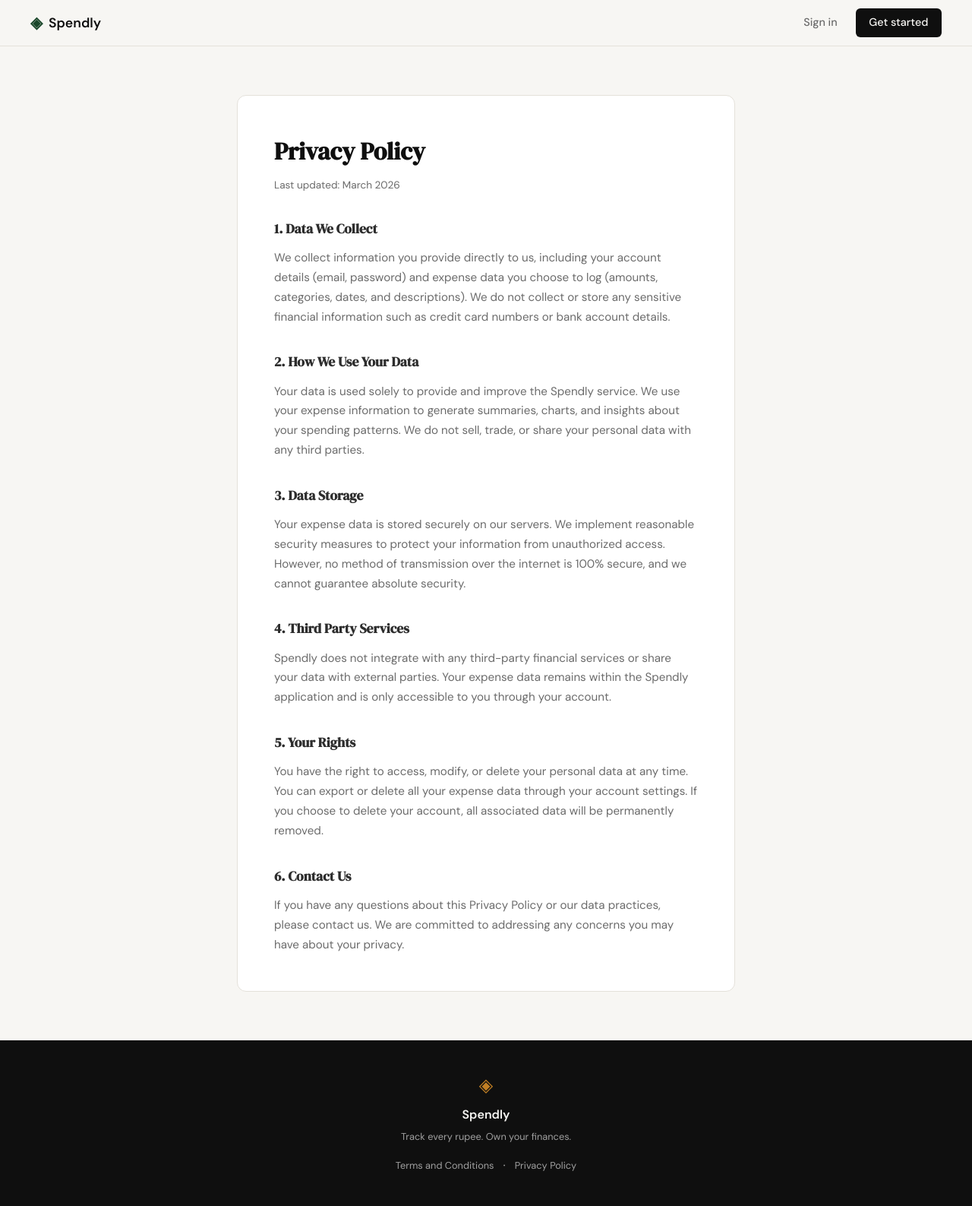
After one commit to Shruti-Agrawal24/spendly, a Flask app: page /privacy in a window 1280 px wide. The commit adds this page. Shown: the whole page at 76% size. Run offline with Flask 3, Linux system fonts and the light colour scheme.

Commit message:
landing: add privacy policy page and route

```diff
--- a/app.py
+++ b/app.py
@@ -25,6 +25,11 @@ def login():
 @app.route("/terms")
 def terms():
     return render_template("terms.html")
+
+
+@app.route("/privacy")
+def privacy():
+    return render_template("privacy.html")
 
 
 # ------------------------------------------------------------------ #
--- a/static/css/style.css
+++ b/static/css/style.css
@@ -478,6 +478,53 @@ a { color: inherit; text-decoration: none; }
 .auth-switch a:hover { text-decoration: underline; }
 
 /* ------------------------------------------------------------------ */
+/* Terms page                                                          */
+/* ------------------------------------------------------------------ */
+
+.terms-section {
+    padding: 4rem 2rem;
+    max-width: 720px;
+    margin: 0 auto;
+}
+
+.terms-inner {
+    background: var(--paper-card);
+    border: 1px solid var(--border);
+    border-radius: var(--radius-md);
+    padding: 3rem;
+}
+
+.terms-title {
+    font-family: var(--font-display);
+    font-size: 2rem;
+    color: var(--ink);
+    margin-bottom: 0.5rem;
+}
+
+.terms-updated {
+    font-size: 0.85rem;
+    color: var(--ink-muted);
+    margin-bottom: 2rem;
+}
+
+.terms-block { margin-bottom: 2rem; }
+
+.terms-block:last-child { margin-bottom: 0; }
+
+.terms-heading {
+    font-family: var(--font-display);
+    font-size: 1.1rem;
+    color: var(--ink-soft);
+    margin-bottom: 0.75rem;
+}
+
+.terms-text {
+    font-size: 0.95rem;
+    color: var(--ink-muted);
+    line-height: 1.7;
+}
+
+/* ------------------------------------------------------------------ */
 /* Footer                                                              */
 /* ------------------------------------------------------------------ */
 
@@ -507,6 +554,27 @@ a { color: inherit; text-decoration: none; }
     color: var(--ink-faint);
 }
 
+.footer-links {
+    display: flex;
+    align-items: center;
+    gap: 0.75rem;
+    margin-top: 0.5rem;
+}
+
+.footer-links a {
+    font-size: 0.8rem;
+    color: var(--ink-faint);
+    transition: color 0.2s;
+}
+
+.footer-links a:hover {
+    color: var(--paper);
+}
+
+.footer-divider {
+    color: var(--ink-faint);
+}
+
 /* ------------------------------------------------------------------ */
 /* Responsive                                                          */
 /* ------------------------------------------------------------------ */
--- a/templates/base.html
+++ b/templates/base.html
@@ -36,7 +36,8 @@
             <p class="footer-copy">Track every rupee. Own your finances.</p>
             <div class="footer-links">
                 <a href="/terms">Terms and Conditions</a>
-                <a href="#">Privacy Policy</a>
+                <span class="footer-divider">·</span>
+                <a href="/privacy">Privacy Policy</a>
             </div>
         </div>
     </footer>
--- /dev/null
+++ b/templates/privacy.html
@@ -0,0 +1,67 @@
+{% extends "base.html" %}
+
+{% block title %}Privacy Policy — Spendly{% endblock %}
+
+{% block content %}
+
+<section class="terms-section">
+    <div class="terms-inner">
+        <h1 class="terms-title">Privacy Policy</h1>
+        <p class="terms-updated">Last updated: March 2026</p>
+
+        <section class="terms-block">
+            <h2 class="terms-heading">1. Data We Collect</h2>
+            <p class="terms-text">
+                We collect information you provide directly to us, including your account details (email, password)
+                and expense data you choose to log (amounts, categories, dates, and descriptions). We do not collect
+                or store any sensitive financial information such as credit card numbers or bank account details.
+            </p>
+        </section>
+
+        <section class="terms-block">
+            <h2 class="terms-heading">2. How We Use Your Data</h2>
+            <p class="terms-text">
+                Your data is used solely to provide and improve the Spendly service. We use your expense information
+                to generate summaries, charts, and insights about your spending patterns. We do not sell, trade, or
+                share your personal data with any third parties.
+            </p>
+        </section>
+
+        <section class="terms-block">
+            <h2 class="terms-heading">3. Data Storage</h2>
+            <p class="terms-text">
+                Your expense data is stored securely on our servers. We implement reasonable security measures to
+                protect your information from unauthorized access. However, no method of transmission over the internet
+                is 100% secure, and we cannot guarantee absolute security.
+            </p>
+        </section>
+
+        <section class="terms-block">
+            <h2 class="terms-heading">4. Third Party Services</h2>
+            <p class="terms-text">
+                Spendly does not integrate with any third-party financial services or share your data with external
+                parties. Your expense data remains within the Spendly application and is only accessible to you
+                through your account.
+            </p>
+        </section>
+
+        <section class="terms-block">
+            <h2 class="terms-heading">5. Your Rights</h2>
+            <p class="terms-text">
+                You have the right to access, modify, or delete your personal data at any time. You can export or
+                delete all your expense data through your account settings. If you choose to delete your account,
+                all associated data will be permanently removed.
+            </p>
+        </section>
+
+        <section class="terms-block">
+            <h2 class="terms-heading">6. Contact Us</h2>
+            <p class="terms-text">
+                If you have any questions about this Privacy Policy or our data practices, please contact us.
+                We are committed to addressing any concerns you may have about your privacy.
+            </p>
+        </section>
+    </div>
+</section>
+
+{% endblock %}
```
